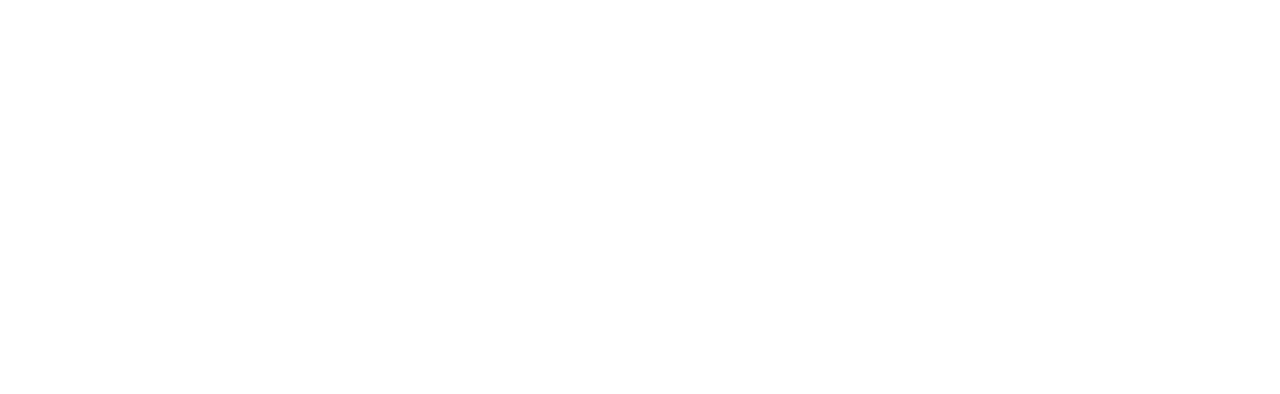
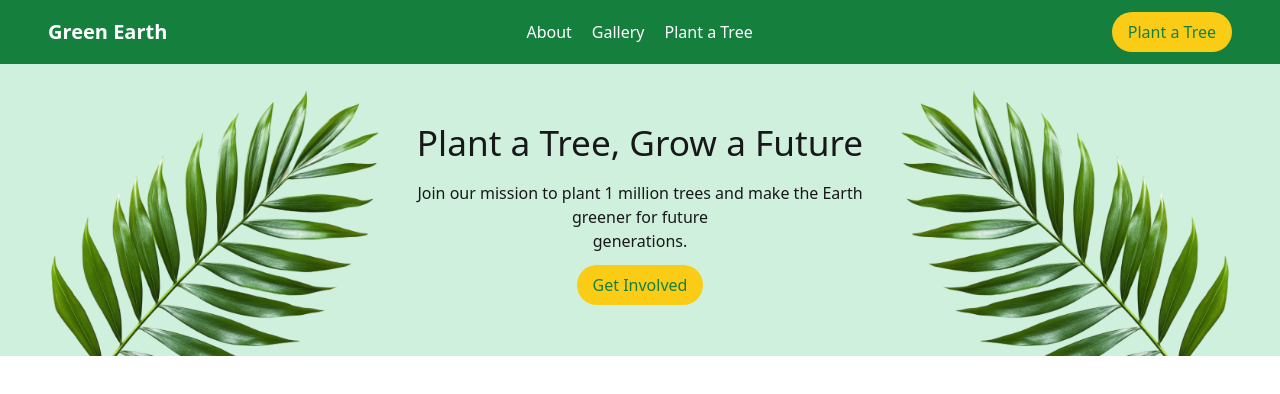
Before and after one commit to sakib-git/Assignment-06, a plain HTML site: page index.html in a window 1280 px wide. Drawn offline with nearby package versions, Linux system fonts and the light colour scheme.

Commit message:
banner section completed

```diff
--- a/index.html
+++ b/index.html
@@ -8,7 +8,31 @@
 <script src="https://cdn.jsdelivr.net/npm/@tailwindcss/browser@4"></script>
 </head>
 <body>
+ <header>
+  <div class="flex justify-between items-center bg-[#15803D] py-3 text-white px-12 max-sm:flex-col max-sm:gap-4">
+     <span class="max-sm:text-4xl text-[20px] font-bold">Green Earth</span>
+    <div class="flex gap-5">
+      <a href="#">About</a>
+      <a href="#">Gallery</a>
+      <a href="#">Plant a Tree</a>
+    </div>
+    <button class="bg-[#FACC15] text-[#15803D] px-4 rounded-full py-2 max-sm:w-full">Plant a Tree</button>
+  </div>
+  <div class="banner bg-[#CFF0DC] flex justify-between items-center max-xl:flex-col max-xl:gap-6 max-md:py-4">
+     <div>
+      <img src="assets/hero-leaf1.png" alt="">
+     </div>
+     <div class="text-center flex flex-col gap-3 max-md:px-4">
+      <h1 class="text-[clamp(1.1rem,0.6rem+2vw,2.4rem)]">Plant a Tree, Grow a Future</h1>
+      <p class="">Join our mission to plant 1 million trees and make the Earth greener for future <br class="max-xl:hidden"> generations.</p>
+ <div class="max-w-[150px] mx-auto ">     <button class="bg-[#FACC15] text-[#15803D] px-4 rounded-full py-2 ">Get Involved</button></div>
+     </div>
+     <div>
+      <img src="assets/hero-leaf2.png" alt="">
+     </div>
+  </div>
 
+ </header>
 
   <script src="app.js"></script>
 </body>
```
